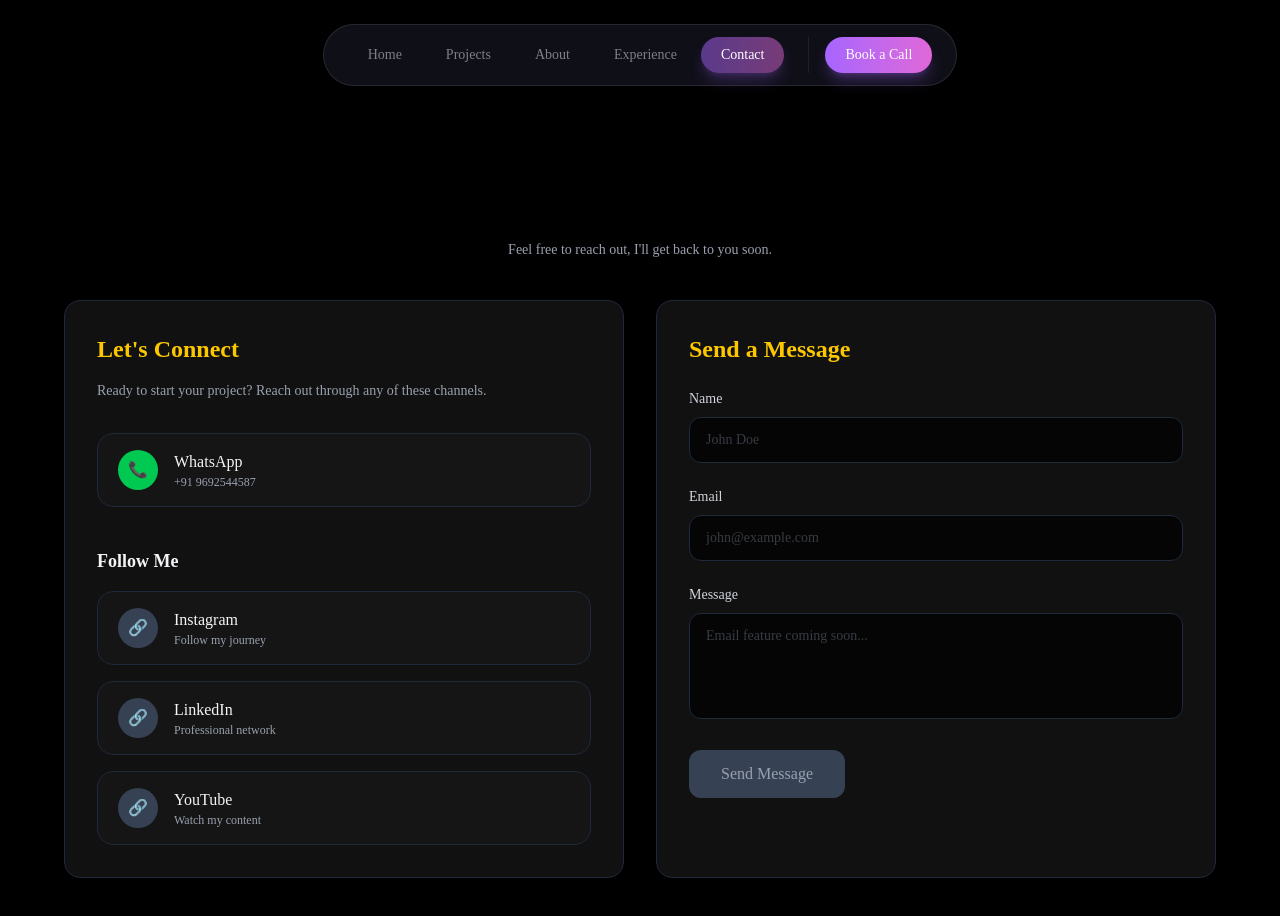
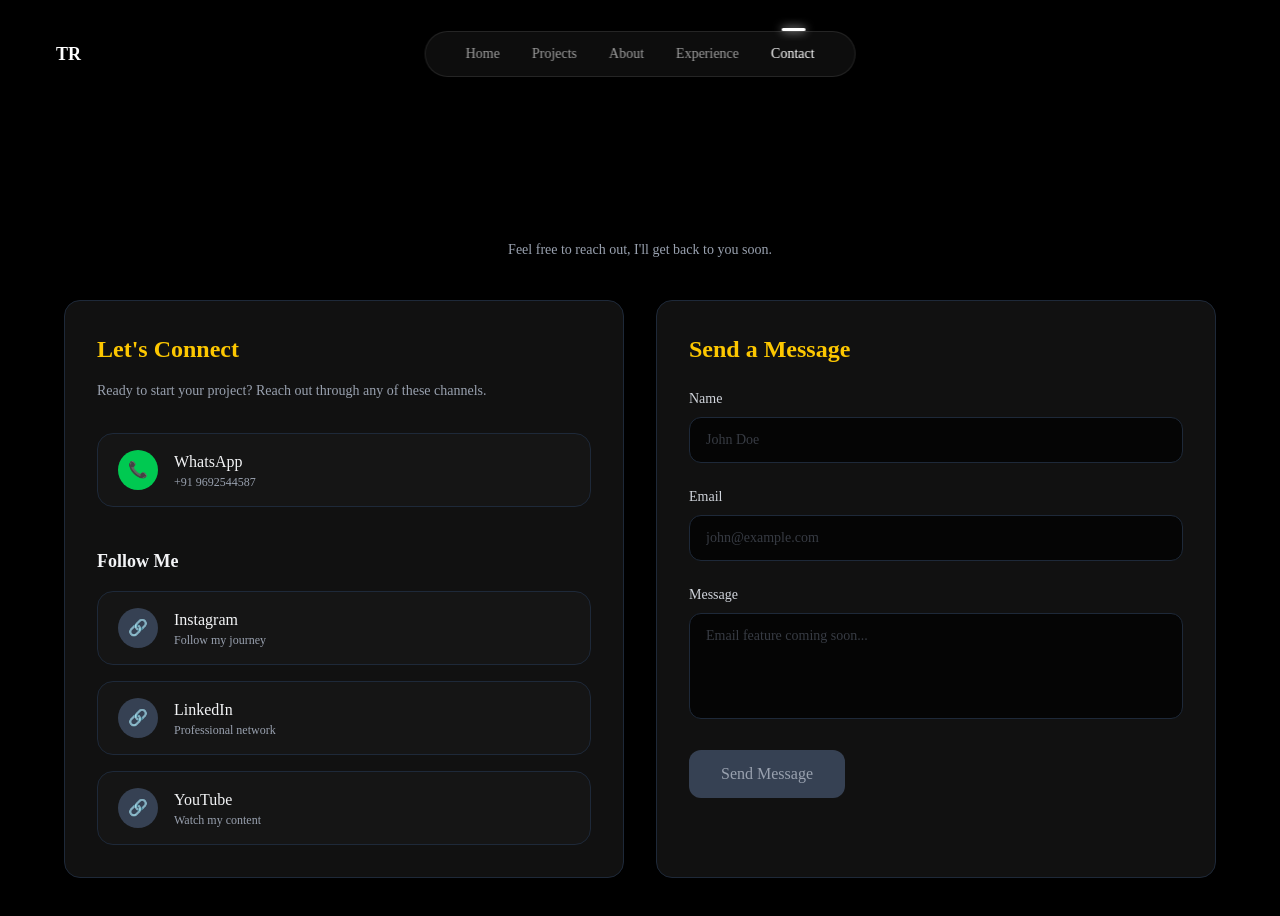
Before and after one commit to RevanthPasham/Revanth, a Next.js app: page /contact in a window 1280 px wide. Shown: the top 916 px of the page. Built offline with nearby package versions, Linux system fonts and the light colour scheme.

Commit message:
updatd contact page still updation required for future messages

```diff
--- a/components/navbar.jsx
+++ b/components/navbar.jsx
@@ -1,123 +1,163 @@
 "use client"
 
-import { useState, useEffect } from "react"
+import { useEffect, useRef, useState } from "react"
 import { useRouter, usePathname } from "next/navigation"
 
 export default function Navbar() {
   const router = useRouter()
   const pathname = usePathname()
 
-  const [activeSection, setActiveSection] = useState("home")
-  const [isMenuOpen, setIsMenuOpen] = useState(false)
+  const [active, setActive] = useState("home")
+  const [mobileOpen, setMobileOpen] = useState(false)
+  const manualNav = useRef(false) // 🔑 IMPORTANT
+
+  const navRef = useRef(null)
+  const indicatorRef = useRef(null)
+  const itemRefs = useRef({})
 
   const menuItems = [
-    { id: "home", label: "Home" },
-    { id: "projects", label: "Projects" },
-    { id: "about", label: "About" },
-    { id: "experience", label: "Experience" },
-    { id: "contact", label: "Contact" },
+    { id: "home", label: "Home", route: "/" },
+    { id: "projects", label: "Projects", route: "/#projects" },
+    { id: "about", label: "About", route: "/about" },
+    { id: "experience", label: "Experience", route: "/experience" },
+    { id: "contact", label: "Contact", route: "/contact" },
   ]
 
   /* ================= NAVIGATION ================= */
-  const navigate = (id) => {
-    setIsMenuOpen(false)
+  const navigate = (item) => {
+    manualNav.current = true       // 🔒 lock slider
+    setActive(item.id)
+    setMobileOpen(false)
 
-    switch (id) {
-      case "home":
-        router.push("/")
-        setActiveSection("home")
-        break
+    if (item.route.startsWith("/#")) {
+      if (pathname !== "/") {
+        router.push(item.route)
+      } else {
+        setTimeout(() => {
+          document
+            .getElementById(item.route.replace("/#", ""))
+            ?.scrollIntoView({ behavior: "smooth" })
 
-      case "about":
-        router.push("/about")
-        setActiveSection("about")
-        break
-
-      case "experience":
-        router.push("/experience")
-        setActiveSection("experience")
-        break
-
-      case "contact":
-        router.push("/contact")
-        setActiveSection("contact")
-        break
-
-      case "projects":
-        // projects is still a HOME section
-        if (pathname !== "/") {
-          router.push("/#projects")
+          // 🔓 unlock after scroll settles
+          setTimeout(() => {
+            manualNav.current = false
+          }, 400)
+        }, 50)
+      }
     } else {
-          document
-            .getElementById("projects")
-            ?.scrollIntoView({ behavior: "smooth" })
-        }
-        setActiveSection("projects")
-        break
-
-      default:
-        break
+      router.push(item.route)
+      setTimeout(() => {
+        manualNav.current = false
+      }, 200)
     }
   }
 
-  /* ================= ACTIVE STATE FROM ROUTE ================= */
+  /* ================= ACTIVE FROM ROUTE ================= */
   useEffect(() => {
-    if (pathname === "/") setActiveSection("home")
-    if (pathname === "/about") setActiveSection("about")
-    if (pathname === "/experience") setActiveSection("experience")
-    if (pathname === "/contact") setActiveSection("contact")
+    if (manualNav.current) return
+
+    if (pathname === "/") setActive("home")
+    if (pathname === "/about") setActive("about")
+    if (pathname === "/experience") setActive("experience")
+    if (pathname === "/contact") setActive("contact")
   }, [pathname])
 
+  /* ================= SLIDER POSITION ================= */
+  useEffect(() => {
+    const activeEl = itemRefs.current[active]
+    const navEl = navRef.current
+    const indicator = indicatorRef.current
+
+    if (!activeEl || !navEl || !indicator) return
+
+    const itemRect = activeEl.getBoundingClientRect()
+    const navRect = navEl.getBoundingClientRect()
+
+    const left =
+      itemRect.left - navRect.left + itemRect.width / 2 - 12
+
+    indicator.style.left = `${left}px`
+  }, [active])
+
   return (
-    <nav className="fixed top-6 left-0 right-0 z-50 flex justify-center px-4">
+    <nav className="fixed top-10 left-0 right-0 z-50">
+      <div className="relative max-w-7xl mx-auto flex items-center justify-between px-10">
+
+        {/* LOGO */}
+        <button
+          onClick={() => {
+            manualNav.current = true
+            setActive("home")
+            router.push("/")
+            setTimeout(() => (manualNav.current = false), 200)
+          }}
+          className="ml-4 text-white text-lg font-semibold
+          focus:outline-none focus-visible:outline-none"
+        >
+          TR
+        </button>
 
         {/* ================= DESKTOP ================= */}
-      <div className="hidden md:flex items-center gap-2 glass rounded-full px-6 py-3 shadow-2xl">
-        <div className="flex items-center gap-1 relative">
+        <div className="absolute left-1/2 -translate-x-1/2 hidden md:block">
+          <div
+            ref={navRef}
+            className="relative flex items-center gap-8
+            px-10 py-3 rounded-full
+            bg-white/5 backdrop-blur-xl
+            border border-white/10 shadow-xl"
+          >
+            {/* SINGLE SLIDER */}
+            <span
+              ref={indicatorRef}
+              className="absolute -top-1
+              w-6 h-[3px] rounded-full bg-white
+              shadow-[0_0_10px_rgba(255,255,255,0.9)]
+              transition-all duration-500 ease-out"
+            />
+
             {menuItems.map((item) => (
               <button
                 key={item.id}
-              onClick={() => navigate(item.id)}
-              className={`relative px-5 py-2 rounded-full text-sm font-medium transition-all duration-500
+                ref={(el) => (itemRefs.current[item.id] = el)}
+                onClick={() => navigate(item)}
+                className={`text-sm font-medium transition-colors duration-300
+                  focus:outline-none focus:ring-0
+                  focus-visible:outline-none focus-visible:ring-0
                   ${
-                  activeSection === item.id
+                    active === item.id
                       ? "text-white"
-                    : "text-muted-foreground hover:text-foreground"
+                      : "text-white/60 hover:text-white"
                   }`}
               >
-              {activeSection === item.id && (
-                <span className="absolute inset-0 bg-gradient-to-r from-primary to-accent rounded-full shadow-lg shadow-primary/50 -z-10 animate-pulse-glow" />
-              )}
                 {item.label}
               </button>
             ))}
           </div>
-
-        <div className="ml-4 pl-4 border-l border-border">
-          <button className="px-5 py-2 rounded-full bg-gradient-to-r from-primary to-accent text-white text-sm font-medium shadow-lg shadow-primary/30 hover:scale-105 transition">
-            Book a Call
-          </button>
-        </div>
         </div>
 
         {/* ================= MOBILE ================= */}
-      <div className="md:hidden w-full max-w-md">
-        <div className="glass rounded-full px-6 py-3 shadow-2xl flex justify-between items-center">
-          <span className="gradient-text font-semibold">Portfolio</span>
-          <button onClick={() => setIsMenuOpen(!isMenuOpen)}>☰</button>
-        </div>
+        <div className="md:hidden mr-4">
+          <button
+            onClick={() => setMobileOpen(!mobileOpen)}
+            className="text-white text-xl
+            focus:outline-none focus-visible:outline-none"
+          >
+            ☰
+          </button>
 
-        {isMenuOpen && (
-          <div className="mt-4 glass rounded-3xl p-4 shadow-2xl">
+          {mobileOpen && (
+            <div className="absolute right-4 mt-4 w-56
+              rounded-2xl bg-white/5 backdrop-blur-xl
+              border border-white/10 shadow-2xl overflow-hidden">
               {menuItems.map((item) => (
                 <button
                   key={item.id}
-                onClick={() => navigate(item.id)}
-                className={`w-full text-left px-5 py-3 rounded-xl transition
+                  onClick={() => navigate(item)}
+                  className={`w-full text-left px-5 py-3 text-sm transition
                     ${
-                    activeSection === item.id
-                      ? "bg-gradient-to-r from-primary to-accent text-white shadow-lg"
-                      : "text-muted-foreground hover:bg-secondary/50"
+                      active === item.id
+                        ? "bg-white/10 text-white"
+                        : "text-white/60 hover:bg-white/5"
                     }`}
                 >
                   {item.label}
@@ -126,6 +166,8 @@ export default function Navbar() {
             </div>
           )}
         </div>
+
+      </div>
     </nav>
   )
 }
```
Lines whose indentation alone changed are shown as unchanged.
